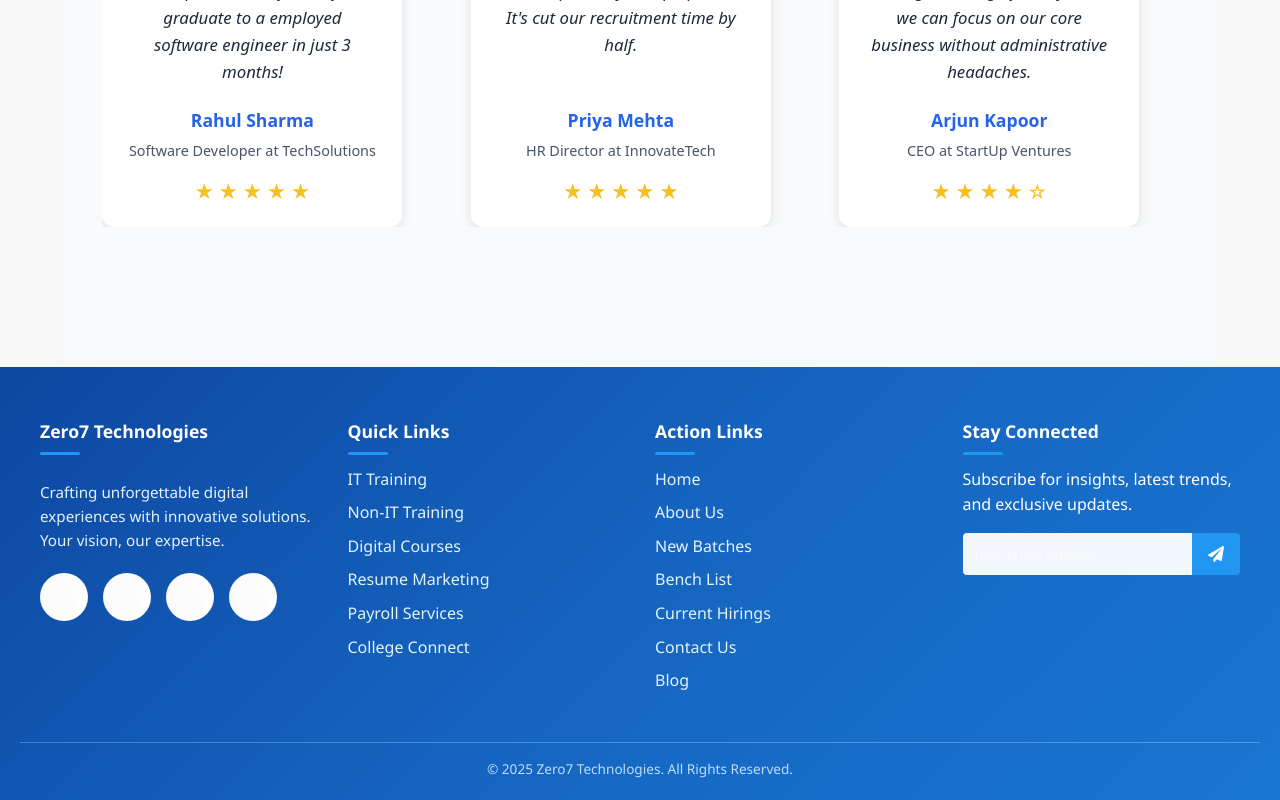
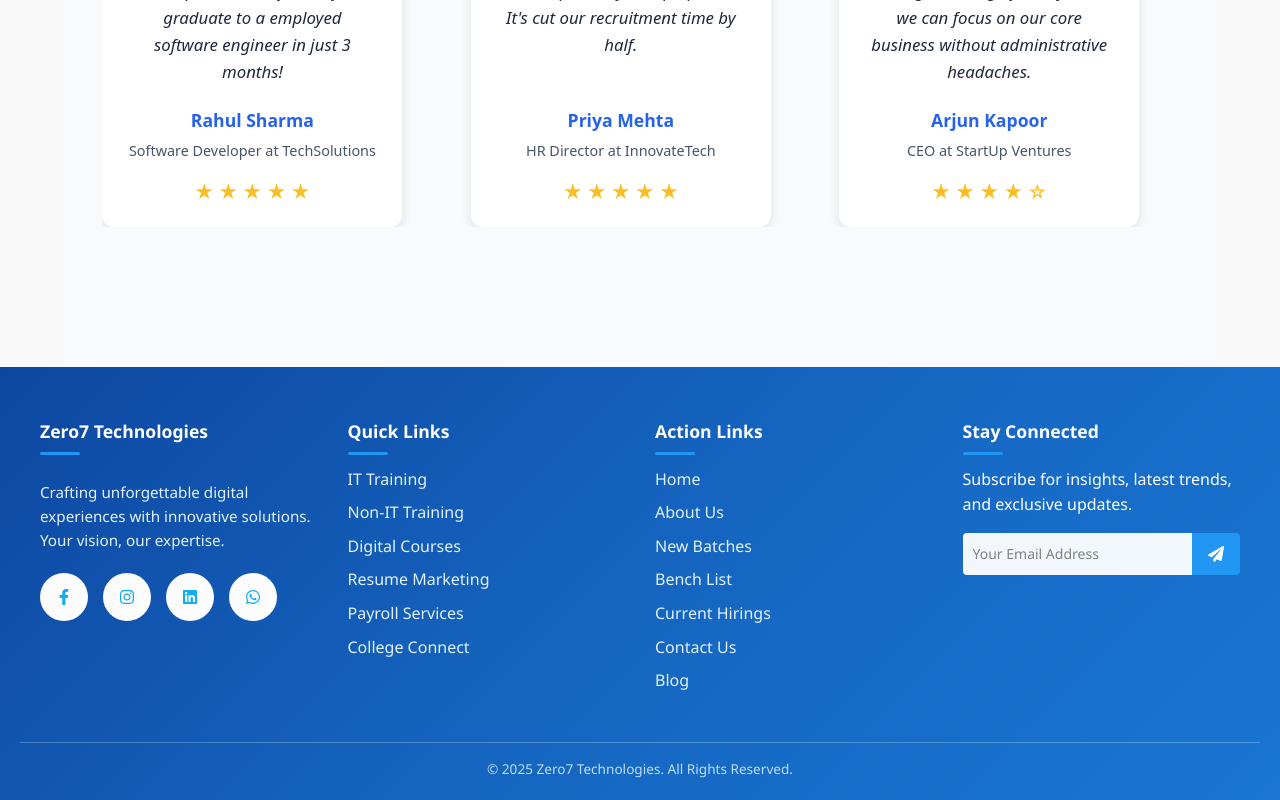
Before and after one commit to krishnakanth2109/Zero-7, a React (Create React App) app in the folder client/: page / in a window 1280 px wide. Shown: the part 4092-4892 px from the top of the page. Built offline with nearby package versions, Linux system fonts and the light colour scheme.

Commit message:
footer changes

```diff
--- a/client/src/Components/Footer.css
+++ b/client/src/Components/Footer.css
@@ -44,6 +44,7 @@
   position: relative;
   overflow: hidden;
   transition: transform 0.3s ease, background 0.3s ease;
+  color: #03a9f4;
 }
 
 /* icon inside */
@@ -159,6 +160,7 @@
   border: none;
   border-radius: 4px 0 0 4px;
   background: rgba(255, 255, 255, 0.95);
+  color: #0e0e0e;
 }
 
 .send-btn {
```
